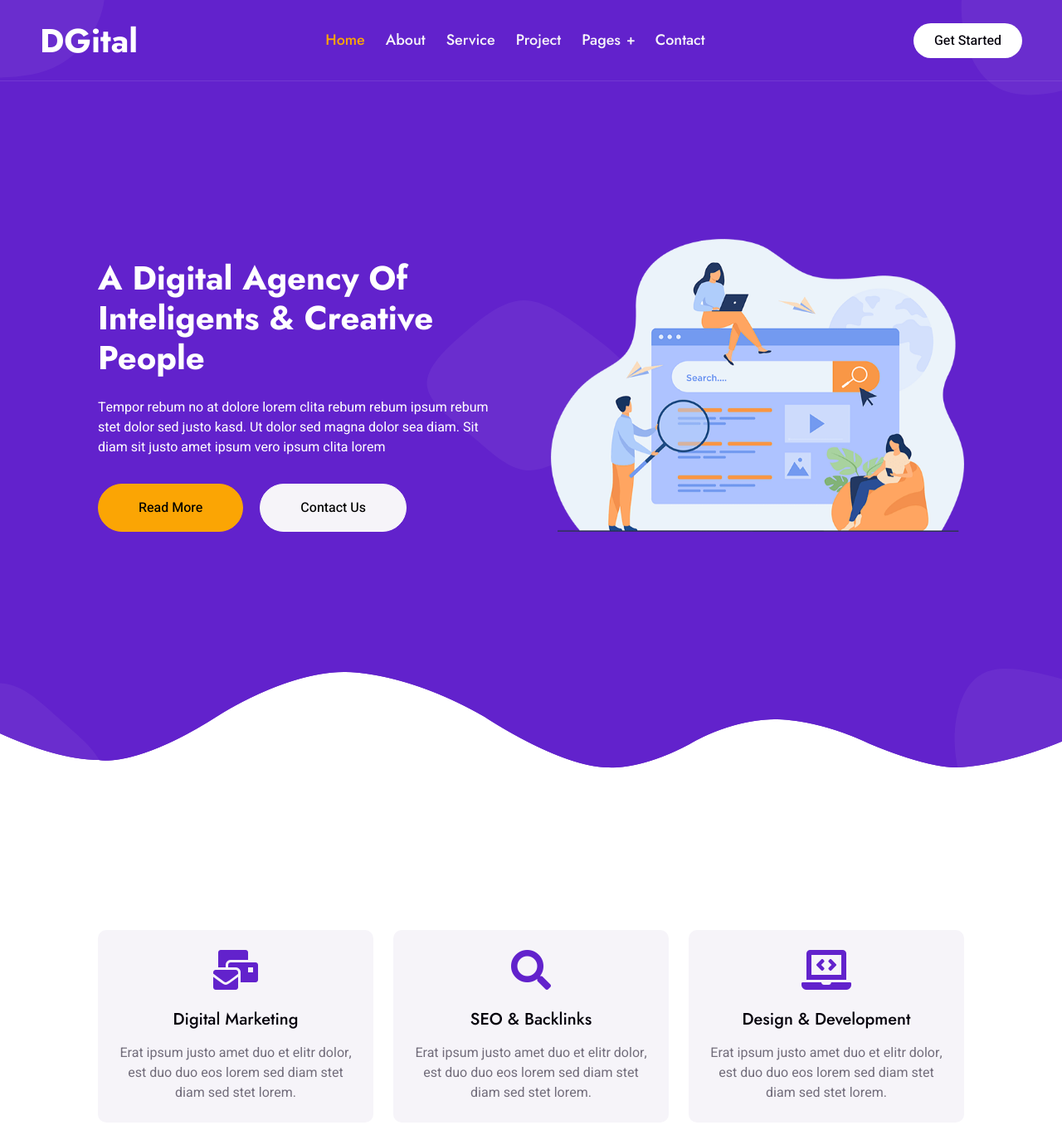
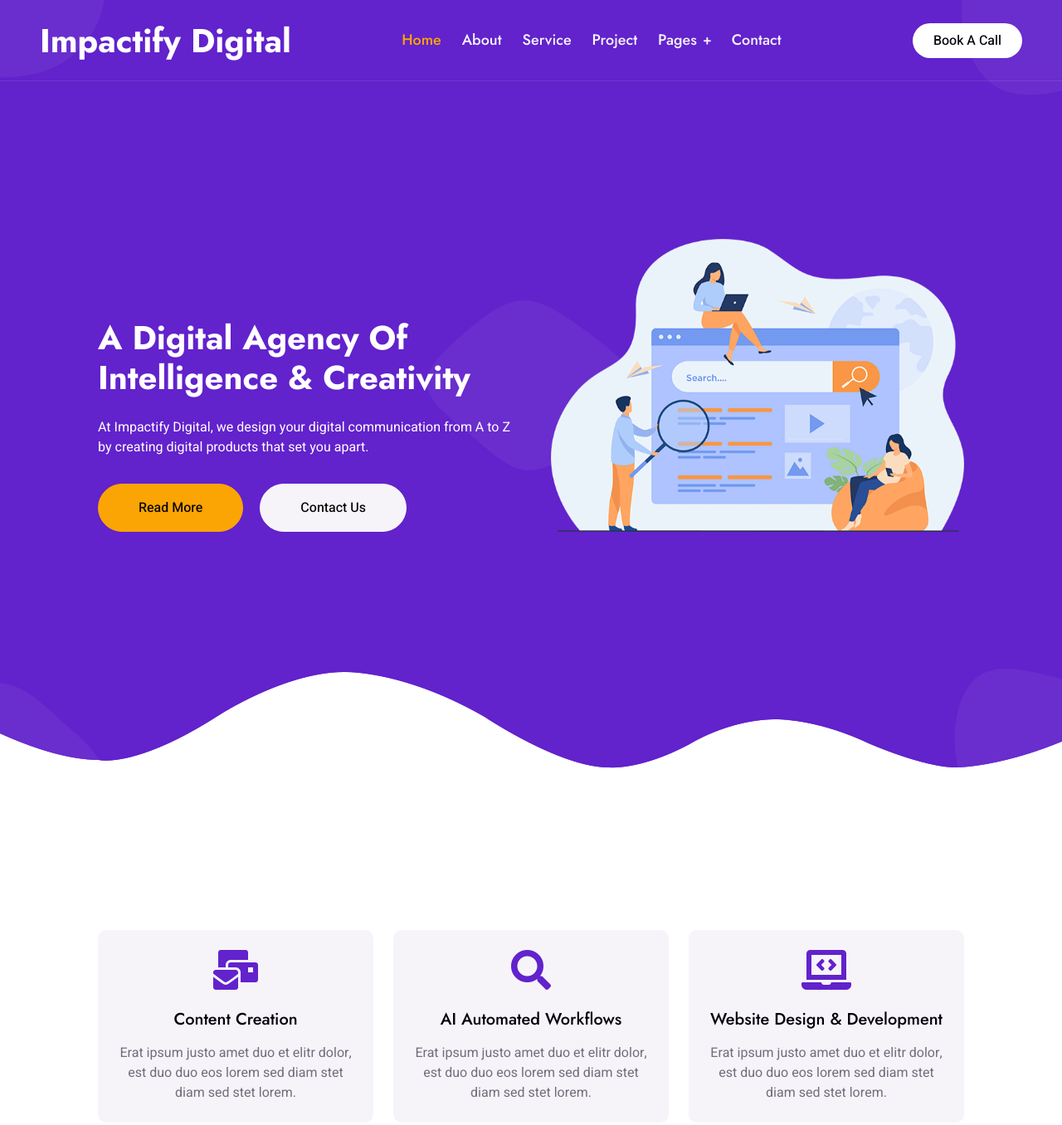
Before and after one commit to Prosper-Tshumaa/impactifydigital-V2.0, a plain HTML site: page index.html in a window 1280 px wide. Shown: the top 1356 px of the page at 83% size. Drawn offline with nearby package versions, Linux system fonts and the light colour scheme.

Commit message:
Sorted Features And Booking

```diff
--- a/index.html
+++ b/index.html
@@ -47,7 +47,7 @@
         <div class="container-xxl position-relative p-0">
             <nav class="navbar navbar-expand-lg navbar-light px-4 px-lg-5 py-3 py-lg-0">
                 <a href="" class="navbar-brand p-0">
-                    <h1 class="m-0">DGital</h1>
+                    <h1 class="m-0">Impactify Digital</h1>
                     <!-- <img src="img/logo.png" alt="Logo"> -->
                 </a>
                 <button class="navbar-toggler" type="button" data-bs-toggle="collapse" data-bs-target="#navbarCollapse">
@@ -64,12 +64,12 @@
                             <div class="dropdown-menu m-0">
                                 <a href="team.html" class="dropdown-item">Our Team</a>
                                 <a href="testimonial.html" class="dropdown-item">Testimonial</a>
-                                <a href="404.html" class="dropdown-item">404 Page</a>
+                                <!--<a href="404.html" class="dropdown-item">404 Page</a>-->
                             </div>
                         </div>
                         <a href="contact.html" class="nav-item nav-link">Contact</a>
                     </div>
-                    <a href="" class="btn rounded-pill py-2 px-4 ms-3 d-none d-lg-block">Get Started</a>
+                    <a href="booking.html" class="btn rounded-pill py-2 px-4 ms-3 d-none d-lg-block">Book A Call</a>
                 </div>
             </nav>
 
@@ -77,8 +77,8 @@
                 <div class="container px-lg-5">
                     <div class="row g-5 align-items-end">
                         <div class="col-lg-6 text-center text-lg-start">
-                            <h1 class="text-white mb-4 animated slideInDown">A Digital Agency Of Inteligents & Creative People</h1>
-                            <p class="text-white pb-3 animated slideInDown">Tempor rebum no at dolore lorem clita rebum rebum ipsum rebum stet dolor sed justo kasd. Ut dolor sed magna dolor sea diam. Sit diam sit justo amet ipsum vero ipsum clita lorem</p>
+                            <h1 class="text-white mb-4 animated slideInDown">A Digital Agency Of Intelligence & Creativity</h1>
+                            <p class="text-white pb-3 animated slideInDown">At Impactify Digital, we design your digital communication from A to Z by creating digital products that set you apart.</p>
                             <a href="" class="btn btn-secondary py-sm-3 px-sm-5 rounded-pill me-3 animated slideInLeft">Read More</a>
                             <a href="" class="btn btn-light py-sm-3 px-sm-5 rounded-pill animated slideInRight">Contact Us</a>
                         </div>
@@ -99,21 +99,21 @@
                     <div class="col-lg-4 wow fadeInUp" data-wow-delay="0.1s">
                         <div class="feature-item bg-light rounded text-center p-4">
                             <i class="fa fa-3x fa-mail-bulk text-primary mb-4"></i>
-                            <h5 class="mb-3">Digital Marketing</h5>
+                            <h5 class="mb-3">Content Creation</h5>
                             <p class="m-0">Erat ipsum justo amet duo et elitr dolor, est duo duo eos lorem sed diam stet diam sed stet lorem.</p>
                         </div>
                     </div>
                     <div class="col-lg-4 wow fadeInUp" data-wow-delay="0.3s">
                         <div class="feature-item bg-light rounded text-center p-4">
                             <i class="fa fa-3x fa-search text-primary mb-4"></i>
-                            <h5 class="mb-3">SEO & Backlinks</h5>
+                            <h5 class="mb-3">AI Automated Workflows</h5>
                             <p class="m-0">Erat ipsum justo amet duo et elitr dolor, est duo duo eos lorem sed diam stet diam sed stet lorem.</p>
                         </div>
                     </div>
                     <div class="col-lg-4 wow fadeInUp" data-wow-delay="0.5s">
                         <div class="feature-item bg-light rounded text-center p-4">
                             <i class="fa fa-3x fa-laptop-code text-primary mb-4"></i>
-                            <h5 class="mb-3">Design & Development</h5>
+                            <h5 class="mb-3">Website Design & Development</h5>
                             <p class="m-0">Erat ipsum justo amet duo et elitr dolor, est duo duo eos lorem sed diam stet diam sed stet lorem.</p>
                         </div>
                     </div>
```
